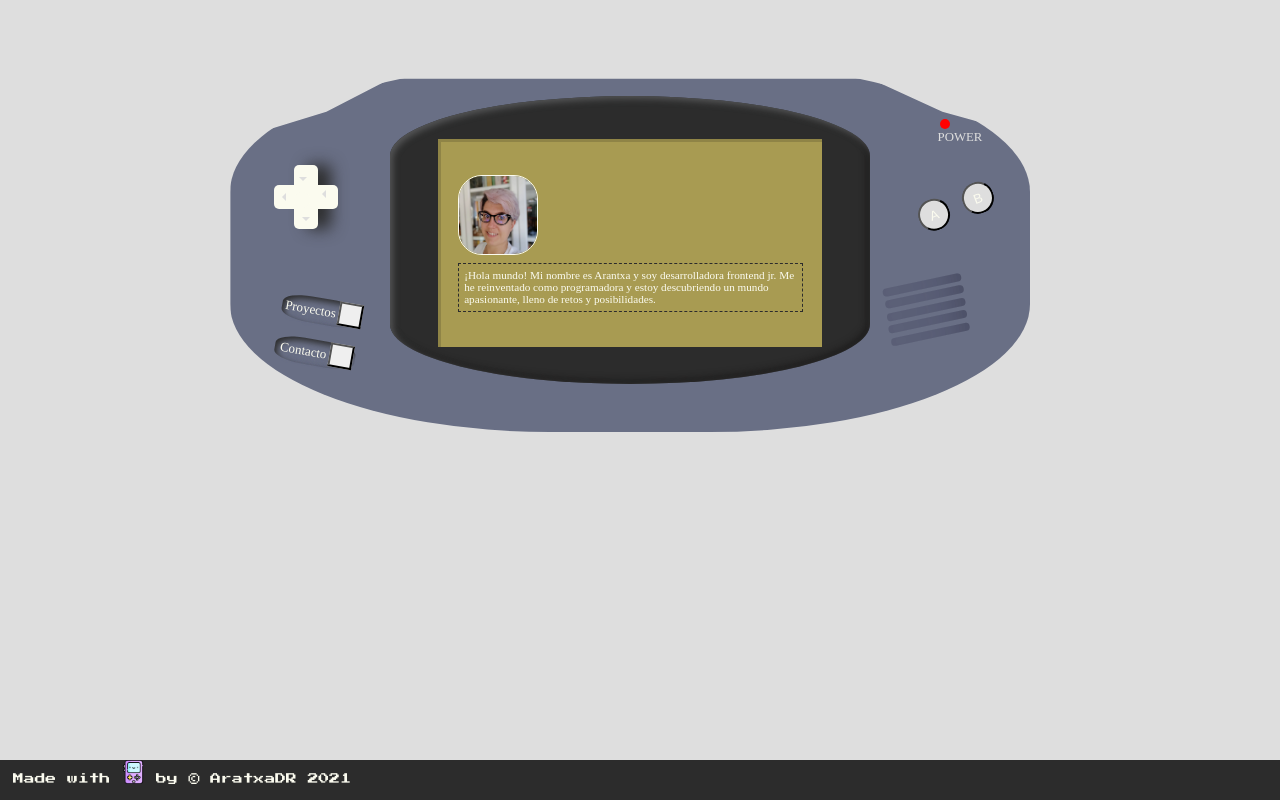
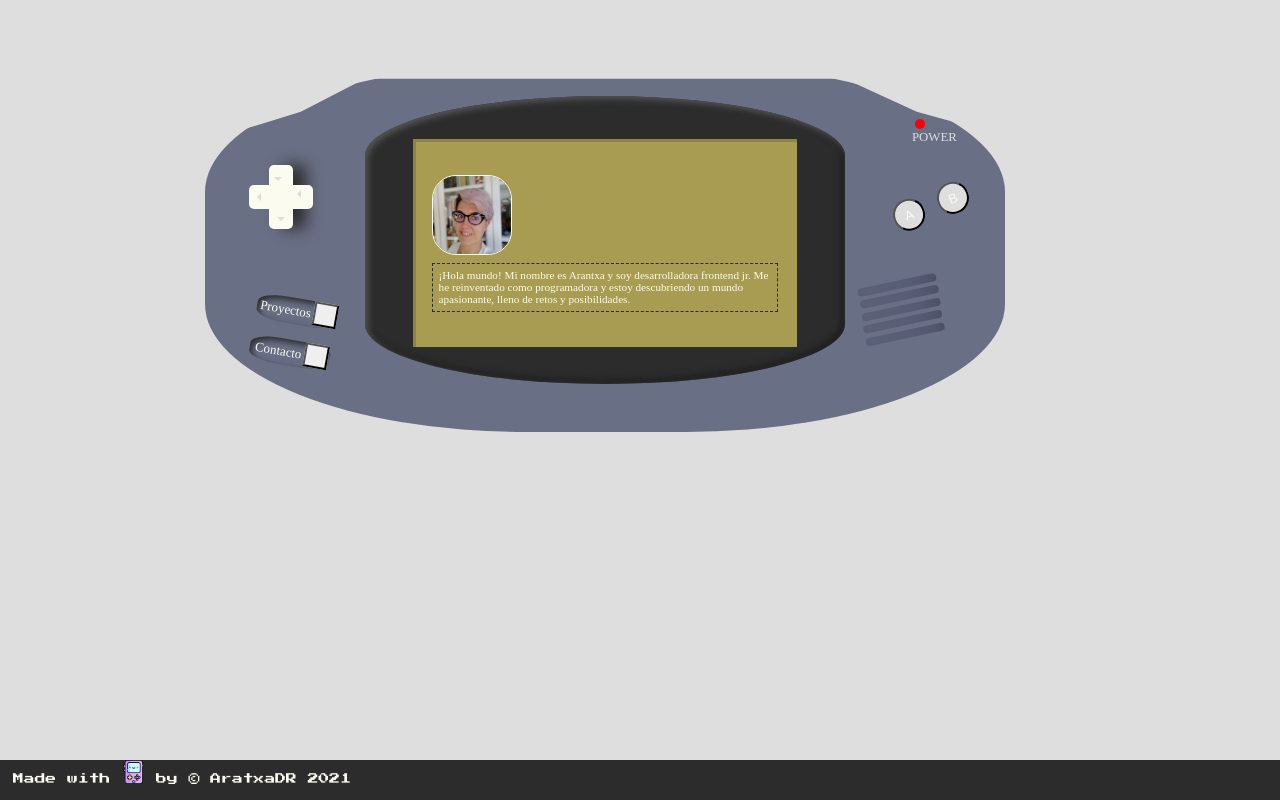
Before and after one commit to ArantxaDR/Portfolio, a React (Create React App) app: page /aboutme in a window 1280 px wide. Built offline with nearby package versions, Linux system fonts and the light colour scheme; a web font is replaced by a local one.

Commit message:
working on router

```diff
--- a/src/App.tsx
+++ b/src/App.tsx
@@ -2,8 +2,7 @@ import "./styles/_App.scss";
 import { Route } from "react-router-dom";
 import Landing from "./components/Landing/Landing";
 import Aboutme from "./components/AboutMe/Aboutme";
-import Contact from "./components/Contact/Contact";
-import Projects from "./components/Projects/Projects";
+
 import Footer from "./components/Footer/Footer";
 
 function App() {
@@ -12,9 +11,6 @@ function App() {
       <main>
         <Route exact path="/" component={Landing} />
         <Route exact path="/aboutme" component={Aboutme} />
-        <Route path="/contact" component={Contact} />
-        <Route path="/projects" component={Projects} />
-
         <Footer />
       </main>
     </>
--- a/src/components/AboutMe/_aboutme.scss
+++ b/src/components/AboutMe/_aboutme.scss
@@ -30,7 +30,7 @@
       0 88%
     );
     border-radius: 20em/8em;
-    margin-left: 18%;
+    margin-left: 16%;
     color: $colorprimary;
   }
   .power {
```
